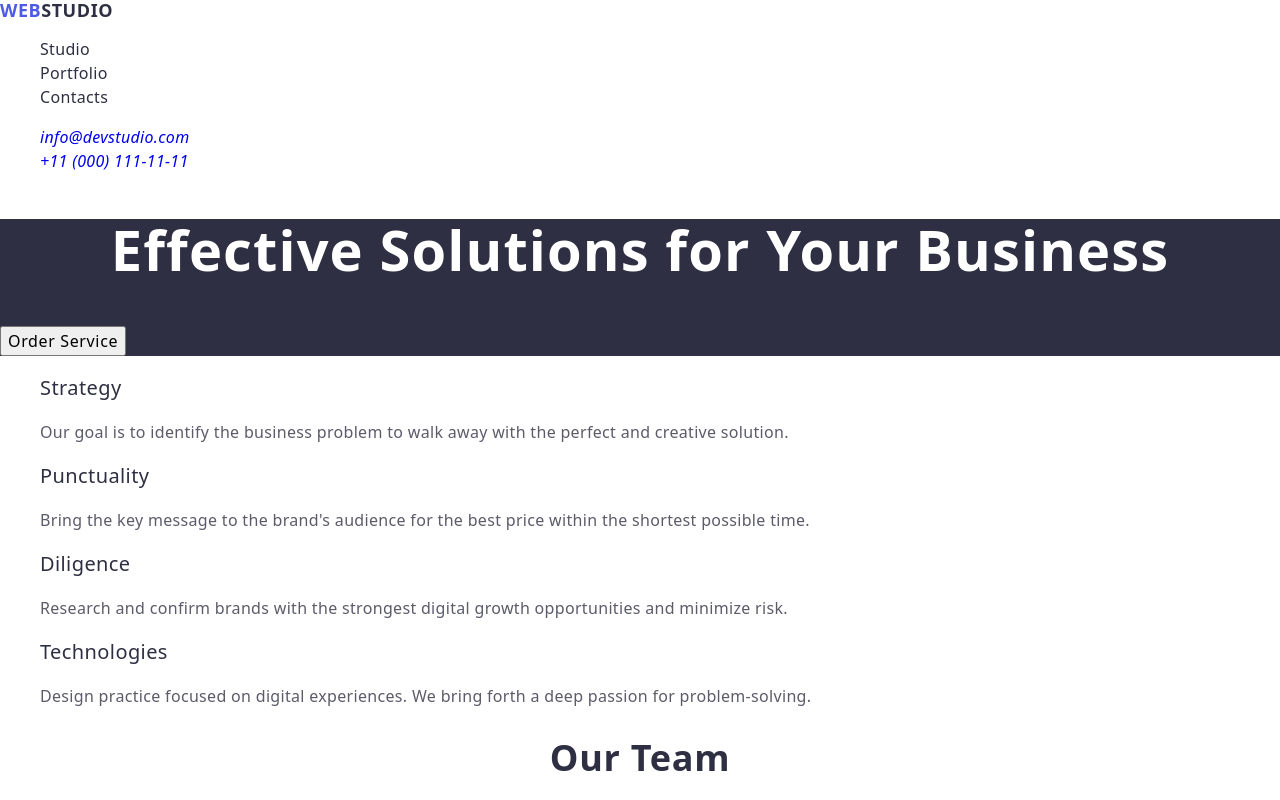
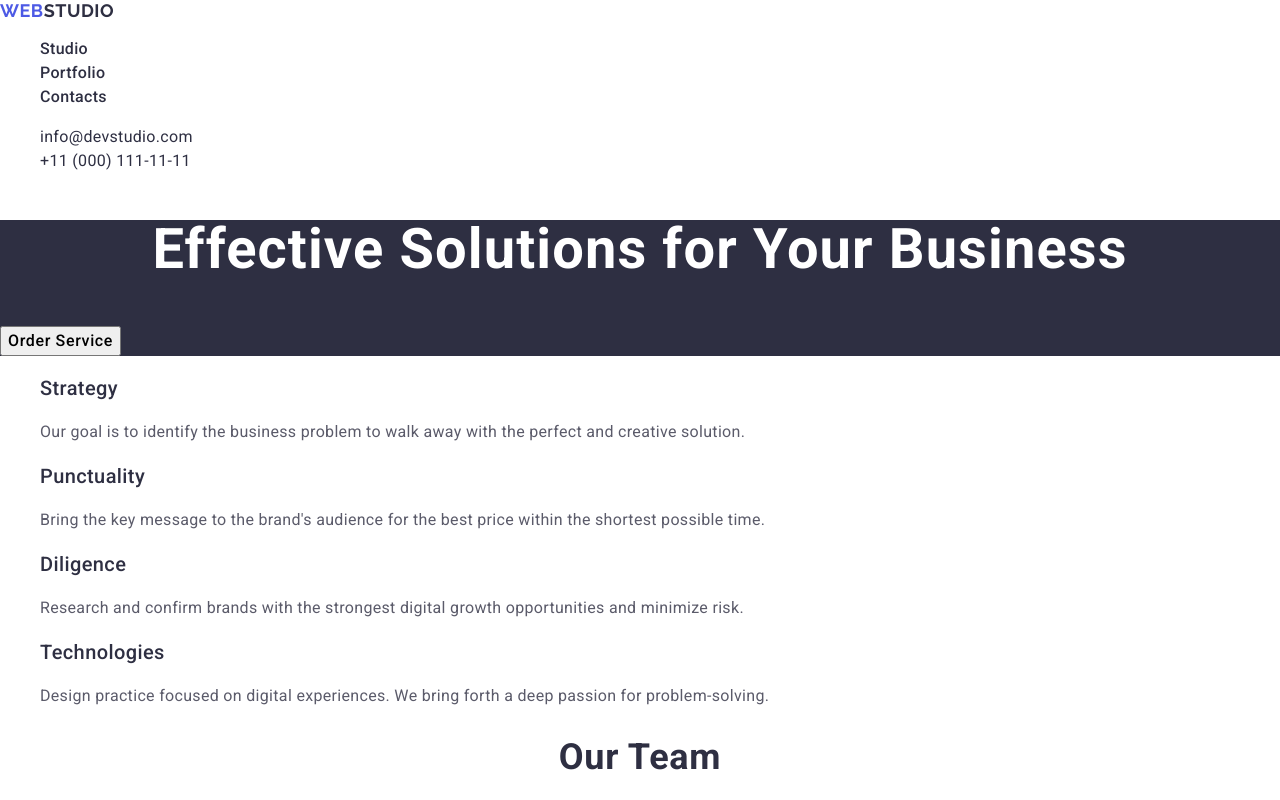
Before and after one commit to XdX-9/goit-markup-hw-02, a plain HTML site: page index.html in a window 1280 px wide. Shown: the top 800 px of the page. Drawn offline with nearby package versions, Linux system fonts and the light colour scheme.

Commit message:
header fix

```diff
--- a/css/styles.css
+++ b/css/styles.css
@@ -1,50 +1,52 @@
 body {
 	font-family: 'Roboto', sans-serif;
-	color: #2e2f42;
+	color: #434455;
 	background-color: #fff;
 }
-ul {
+ul,
+ol {
 	list-style: none;
 }
 a {
 	text-decoration: none;
 }
-.header {
-}
-.header-navigation {
-}
-.header-logo {
-	color: #2e2f42;
+.logo {
+	font-family: 'Raleway', sans-serif;
+	color: #4d5ae5;
 	font-size: 18px;
 	font-weight: 700;
-	line-height: 1.16667;
+	line-height: 1.17;
 	letter-spacing: 0.03em;
 	text-transform: uppercase;
 }
-.header-logo span {
-	color: #4d5ae5;
+.header-logo .logo-part {
+	color: #2e2f42;
 }
-.header-menu-list {
+.footer-logo .logo-part {
+	color: #f4f4fd;
+}
+.nav-link {
 	color: #2e2f42;
 	font-weight: 500;
 	font-size: 16px;
 	line-height: 1.5;
 	letter-spacing: 0.02em;
 }
-.header-menu-list a:visited {
-	color: #2e2f42;
+
+.contacts {
+	font-style: normal;
 }
-.header-menu-item {
-}
-.header-contacts {
-	color: #434455;
+.contacts-link {
 	font-size: 16px;
 	line-height: 1.5;
 	letter-spacing: 0.02em;
+	color: #2e2f42;
 }
-.header-adress-list {
-}
-.header-adress-list-item {
+.nav-link:hover,
+.nav-link:focus,
+.contacts-link:hover,
+.contacts-link:focus {
+	color: #404bbf;
 }
 .main {
 }
@@ -55,7 +57,7 @@ a {
 	color: #fff;
 	font-weight: 700;
 	font-size: 56px;
-	line-height: 1.07143;
+	line-height: 1.07;
 	letter-spacing: 0.02em;
 	text-align: center;
 }
@@ -66,7 +68,6 @@ a {
 	letter-spacing: 0.04em;
 }
 .main-services {
-	background-color: #fff;
 }
 .main-services-title {
 }
@@ -93,7 +94,7 @@ a {
 	color: #2e2f42;
 	font-weight: 700;
 	font-size: 36px;
-	line-height: 1.11111;
+	line-height: 1.11;
 	letter-spacing: 0.02em;
 	text-align: center;
 }
@@ -120,7 +121,7 @@ a {
 .main-portfolio-title {
 	font-weight: 700;
 	font-size: 36px;
-	line-height: 1.11111;
+	line-height: 1.11;
 	letter-spacing: 0.02em;
 	text-align: center;
 }
@@ -142,19 +143,8 @@ a {
 	line-height: 1.5;
 	letter-spacing: 0.02em;
 }
-.footer {
+.page-footer {
 	background-color: #2e2f42;
-}
-.footer-logo {
-	color: #c2c2ce;
-	font-weight: 700;
-	font-size: 18px;
-	line-height: 1.16667;
-	letter-spacing: 0.03em;
-	text-transform: uppercase;
-}
-.footer-logo span {
-	color: #4d5ae5;
 }
 .footer-text {
 	font-size: 16px;
--- a/index.html
+++ b/index.html
@@ -4,33 +4,50 @@
 		<meta charset="UTF-8" />
 		<meta name="viewport" content="width=device-width, initial-scale=1.0" />
 		<title>WebStudio</title>
-		<link rel="stylesheet" href="./css/styles.css" />
+		<link
+			rel="stylesheet"
+			href="https://cdnjs.cloudflare.com/ajax/libs/modern-normalize/3.0.1/modern-normalize.min.css"
+			integrity="sha512-q6WgHqiHlKyOqslT/lgBgodhd03Wp4BEqKeW6nNtlOY4quzyG3VoQKFrieaCeSnuVseNKRGpGeDU3qPmabCANg=="
+			crossorigin="anonymous"
+			referrerpolicy="no-referrer"
+		/>
+		<link rel="preconnect" href="https://fonts.googleapis.com" />
+		<link rel="preconnect" href="https://fonts.gstatic.com" crossorigin />
 		<link
 			href="https://fonts.googleapis.com/css2?family=Raleway:wght@700&family=Roboto:wght@400;500;700&display=swap"
 			rel="stylesheet"
 		/>
-		<link
-			rel="stylesheet"
-			href="https://cdn.jsdelivr.net/npm/modern-normalize/modern-normalize.css"
-		/>
+		<link rel="stylesheet" href="./css/styles.css" />
 	</head>
 	<body>
-		<header class="header">
-			<nav class="header-navigation">
-				<a class="header-logo" href="./index.html"><span>Web</span>Studio</a>
-				<ul class="header-menu-list">
-					<li><a class="header-menu-item" href="">Studio</a></li>
-					<li><a class="header-menu-item" href="">Portfolio</a></li>
-					<li><a class="header-menu-item" href="">Contacts</a></li>
+		<header class="page-header">
+			<nav class="header-nav">
+				<a class="logo header-logo" href="./index.html"
+					>Web<span class="logo-part">Studio</span></a
+				>
+				<ul class="nav-list">
+					<li class="nav-item">
+						<a class="nav-link" href="./index.html">Studio</a>
+					</li>
+					<li class="nav-item">
+						<a class="nav-link" href="">Portfolio</a>
+					</li>
+					<li class="nav-item">
+						<a class="nav-link" href="">Contacts</a>
+					</li>
 				</ul>
 			</nav>
-			<address class="header-contacts">
-				<ul class="header-address-list">
-					<li class="header-address-list-item">
-						<a href="mailto:info@devstudio.com">info@devstudio.com</a>
+			<address class="contacts">
+				<ul class="contacts-list">
+					<li class="contacts-item">
+						<a class="contacts-link" href="mailto:info@devstudio.com"
+							>info@devstudio.com</a
+						>
 					</li>
-					<li class="header-address-list-item">
-						<a href="tel:+110001111111">+11 (000) 111-11-11</a>
+					<li class="contacts-item">
+						<a class="contacts-link" href="tel:+110001111111"
+							>+11 (000) 111-11-11</a
+						>
 					</li>
 				</ul>
 			</address>
@@ -194,8 +211,10 @@
 				</ul>
 			</selection>
 		</main>
-		<footer class="footer">
-			<a class="footer-logo" href="./index.html"><span>Web</span>Studio</a>
+		<footer class="page-footer">
+			<a class="logo footer-logo" href="./index.html"
+				>Web<span class="logo-part">Studio</span></a
+			>
 			<p class="footer-text">
 				Increase the flow of customers and sales for your business with digital
 				marketing & growth solutions.
```
